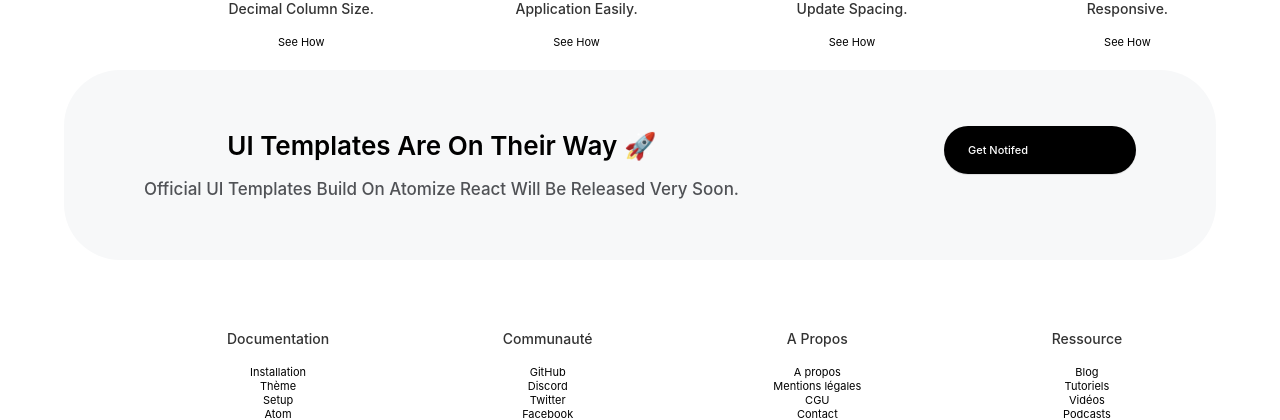
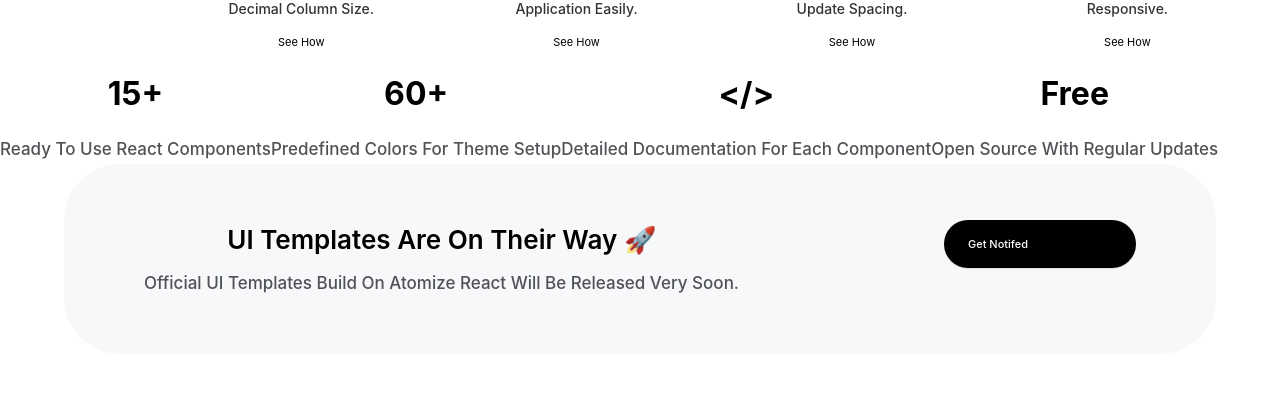
Before and after one commit to Hellsephine/DemoReact, a React (Create React App) app: page / in a window 1280 px wide. Shown: the part 1385-1805 px from the top of the page. Built offline with nearby package versions, Linux system fonts and the light colour scheme.

Commit message:
Mini card : ok

```diff
--- /dev/null
+++ b/src/Components/MiniCard/MiniCard.css
@@ -0,0 +1,23 @@
+.title{
+    -webkit-font-smoothing: antialiased;
+    color: #000000;
+    margin: 0;
+    padding: 0;
+    font-size: 32px;
+    line-height: 48px;
+    margin-bottom: 1rem;
+    font-family: "SF Pro Display",-apple-system,BlinkMacSystemFont,"Segoe UI",Roboto,"Helvetica Neue",Arial,"Noto Sans",sans-serif,"Apple Color Emoji","Segoe UI Emoji","Segoe UI Symbol","Noto Color Emoji";
+    text-align: center;
+    font-weight: 700;
+}
+
+.description {
+    -webkit-font-smoothing: antialiased;
+    font-family: "SF Pro Text",-apple-system,BlinkMacSystemFont,"Segoe UI",Roboto,"Helvetica Neue",Arial,"Noto Sans",sans-serif,"Apple Color Emoji","Segoe UI Emoji","Segoe UI Symbol","Noto Color Emoji";
+    padding: 0;
+    color: #505256;
+    text-align: center;
+    font-size: 17px;
+    line-height: 30px;
+    margin: 0;
+}
--- /dev/null
+++ b/src/Components/MiniCard/MiniCard.tsx
@@ -0,0 +1,18 @@
+import React from 'react'
+import './MiniCard.css'
+
+type MiniCardProps = {
+    title: string;
+    description: string;
+}
+
+const MiniCard: React.FC<MiniCardProps> = ({title, description}) =>{
+  return (
+    <div className='MiniCard'>
+        <p className='title'>{title}</p>
+        <p className='description'>{description}</p>
+    </div>
+  )
+}
+
+export default MiniCard
--- a/src/Components/UiTemplate/DivUI.css
+++ b/src/Components/UiTemplate/DivUI.css
@@ -40,3 +40,7 @@
     color: #505256;
     margin-bottom: 0;
   }
+
+  .divMiniCard{
+    display: flex;
+  }
--- a/src/Components/UiTemplate/DivUI.tsx
+++ b/src/Components/UiTemplate/DivUI.tsx
@@ -1,8 +1,35 @@
 import React from 'react'
 import './DivUI.css'
 import ButtonBlack from '../ButtonBlack/buttonBlack'
+import MiniCard from '../MiniCard/MiniCard'
+
+const MiniCardListe = [
+  {
+      title: '15+',
+      description: 'Ready to use React Components',
+  },
+  {
+      title: '60+',
+      description: 'Predefined colors for theme setup',
+  },
+  {
+      title: '</>',
+      description: 'Detailed documentation for each component',
+  },
+  {
+      title: 'Free',
+      description: 'Open source with regular updates',
+  },
+]
+
 function DivUI() {
   return (
+    <div>
+      <div className='divMiniCard'>
+      {MiniCardListe.map((MiniCardListe) => (
+        <MiniCard title={MiniCardListe.title} description={MiniCardListe.description} />
+      ))}
+      </div>
       <div className='UI'>
           <div className='UI2'>
               <div className='UI3'>
@@ -12,6 +39,7 @@ function DivUI() {
               <ButtonBlack/>
           </div>
       </div>
+    </div>
   )
 }
 
```
Lines whose indentation alone changed are shown as unchanged.
